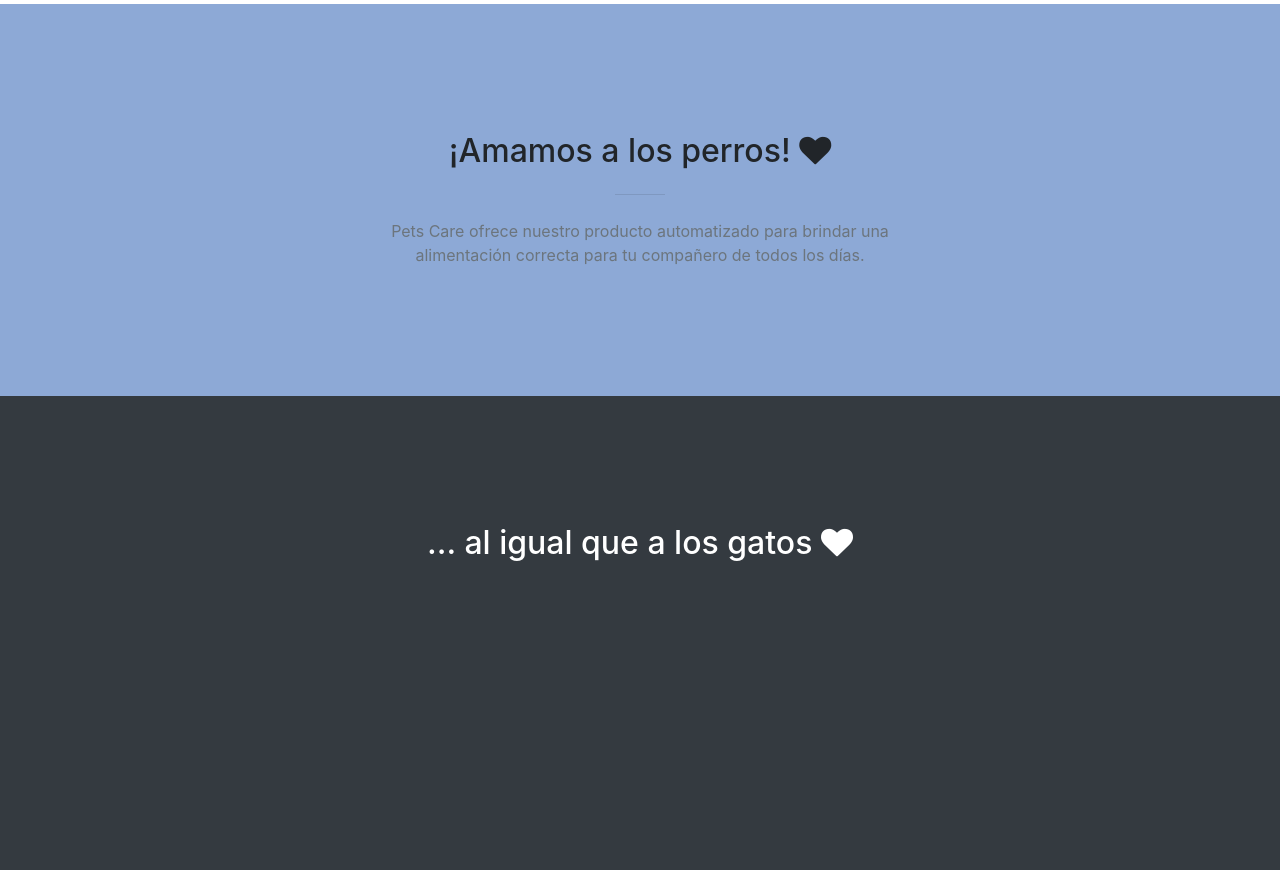
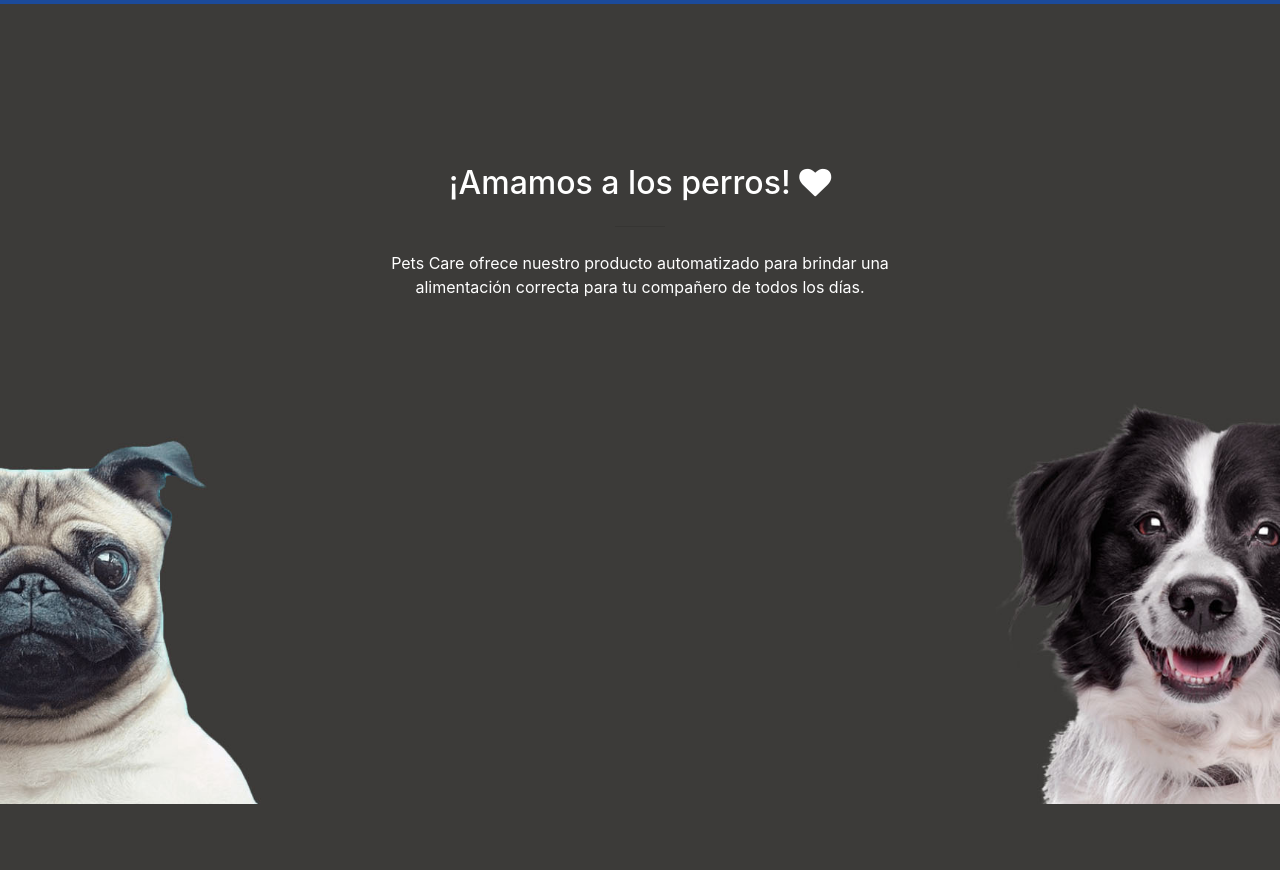
Before and after one commit to elticha/Proyecto-Empresa, a website with bundled scripts: page index.html in a window 1280 px wide. Shown: the part 796-1666 px from the top of the page. Built offline with nearby package versions, Linux system fonts and the light colour scheme; files whose address does not match are found by name.

Commit message:
Modificaciones
He rellenado el modelo canvas, aún me faltan algunos campos...

He actualizado la página, con mejoras visuales, si se presenta un mejor diseño, entonces se aceptará.

```diff
--- a/css/creative.css
+++ b/css/creative.css
@@ -42,7 +42,41 @@
   background-color: #F05F40 !important;
 }
 .bg-dogs {
-  background-color: rgb(141, 169, 214) !important;
+  /*background-color: rgb(141, 169, 214) !important;*/
+  padding-top: 10rem;
+  padding-bottom: calc(10rem - 56px);
+  background-image: url("../img/bg_dogs.jpg");
+  height: 100%;
+  /*
+  background-position: center center;
+  -webkit-background-size: cover;
+  -moz-background-size: cover;
+  -o-background-size: cover;
+  background-size: cover;
+  */
+  background-attachment: fixed;
+  background-position: center;
+  background-repeat: no-repeat;
+  background-size: cover;
+}
+
+.bg-cats{
+    /*background-color: rgb(141, 169, 214) !important;*/
+  padding-top: 10rem;
+  padding-bottom: calc(10rem - 56px);
+  background-image: url("../img/bg_cats.jpg");
+  height: 100%;
+  /*
+  background-position: center center;
+  -webkit-background-size: cover;
+  -moz-background-size: cover;
+  -o-background-size: cover;
+  background-size: cover;
+  */
+  background-attachment: fixed;
+  background-position: center;
+  background-repeat: no-repeat;
+  background-size: cover;
 }
 .bg-dark {
   background-color: #212529 !important;
@@ -58,6 +92,10 @@
 
 .section-heading {
   margin-top: 0;
+}
+
+.we_love_text{
+    color: white;
 }
 
 ::-moz-selection {
@@ -171,11 +209,18 @@
 header.masthead {
   padding-top: 10rem;
   padding-bottom: calc(10rem - 56px);
-  background-image: url("../img/header 4.jpg");
+  background-image: url("../img/header%203_1.jpg");
+  height: 100%;
+  /*
   background-position: center center;
   -webkit-background-size: cover;
   -moz-background-size: cover;
   -o-background-size: cover;
+  background-size: cover;
+  */
+  background-attachment: fixed;
+  background-position: center;
+  background-repeat: no-repeat;
   background-size: cover;
 }
 
@@ -300,15 +345,18 @@
 }
 
 .btn-primary {
-  background-color: #F05F40;
-  border-color: #F05F40;
+  /*background-color: #F05F40;*/
+  background-color: rgb(37, 55, 84);
+  /*border-color: #F05F40;*/
+  border-color: rgb(247, 247, 247);
 }
 
 .btn-primary:hover, .btn-primary:focus, .btn-primary:active {
   color: #fff;
-  background-color: #ee4b28 !important;
+  /*background-color: #ee4b28 !important;*/
+  background-color: rgb(54, 82, 127) !important;
 }
 
 .btn-primary:active, .btn-primary:focus {
-  box-shadow: 0 0 0 0.2rem rgba(240, 95, 64, 0.5) !important;
+  /*box-shadow: 0 0 0 0.2rem rgba(240, 95, 64, 0.5) !important;*/
 }
--- a/index.html
+++ b/index.html
@@ -60,10 +60,10 @@
             <h1 class="text-uppercase">
               <strong>El cuidado de tu mascota nunca había sido tan sencillo</strong>
             </h1>
-            <hr>
+            <hr class="light my-4">
           </div>
           <div class="col-lg-8 mx-auto">
-            <p class="text-faded mb-5">Pets Care ofrece las mejores soluciones para brindarle a tu mascota el cariño y el cuidado que merece.</p>
+            <p class="mb-5">Happy Pets ofrece las mejores soluciones para brindarle a tu mascota el cariño y el cuidado que merece.</p>
             <a class="btn btn-primary btn-xl js-scroll-trigger" href="#perros">Quiero saber más</a>
           </div>
         </div>
@@ -76,12 +76,12 @@
                 <div class="container">
                 <div class="row">
                   <div class="col-lg-6 mx-auto text-center">
-                    <h2 class="section-heading">¡Amamos a los perros!
+                    <h2 class="section-heading we_love_text">¡Amamos a los perros!
                         <span class="fa fa-heart"></span>
                     </h2>
                     <hr class="my-4">
                       <!--rgb(35, 78, 147)-->
-                    <p class="text-muted mb-0">Pets Care ofrece nuestro producto automatizado para brindar una alimentación correcta para tu compañero de todos los días.</p>
+                    <p class="we_love_text">Pets Care ofrece nuestro producto automatizado para brindar una alimentación correcta para tu compañero de todos los días.</p>
                   </div>
                 </div>
                 <div class="row">
@@ -94,7 +94,7 @@
         </div>
     </section>
 
-    <section class="bg-dark" id="gatos">
+    <section class="bg-cats" id="gatos">
         <div class="container">
             <div class="row">
                 <div class="col-lg-8 mx-auto text-center">
```
Also changed, not shown: img/bg_cats.jpg (added), img/bg_dogs.jpg (added), img/header 3.jpg, img/header 3_1.jpg (added), 2 other files.
